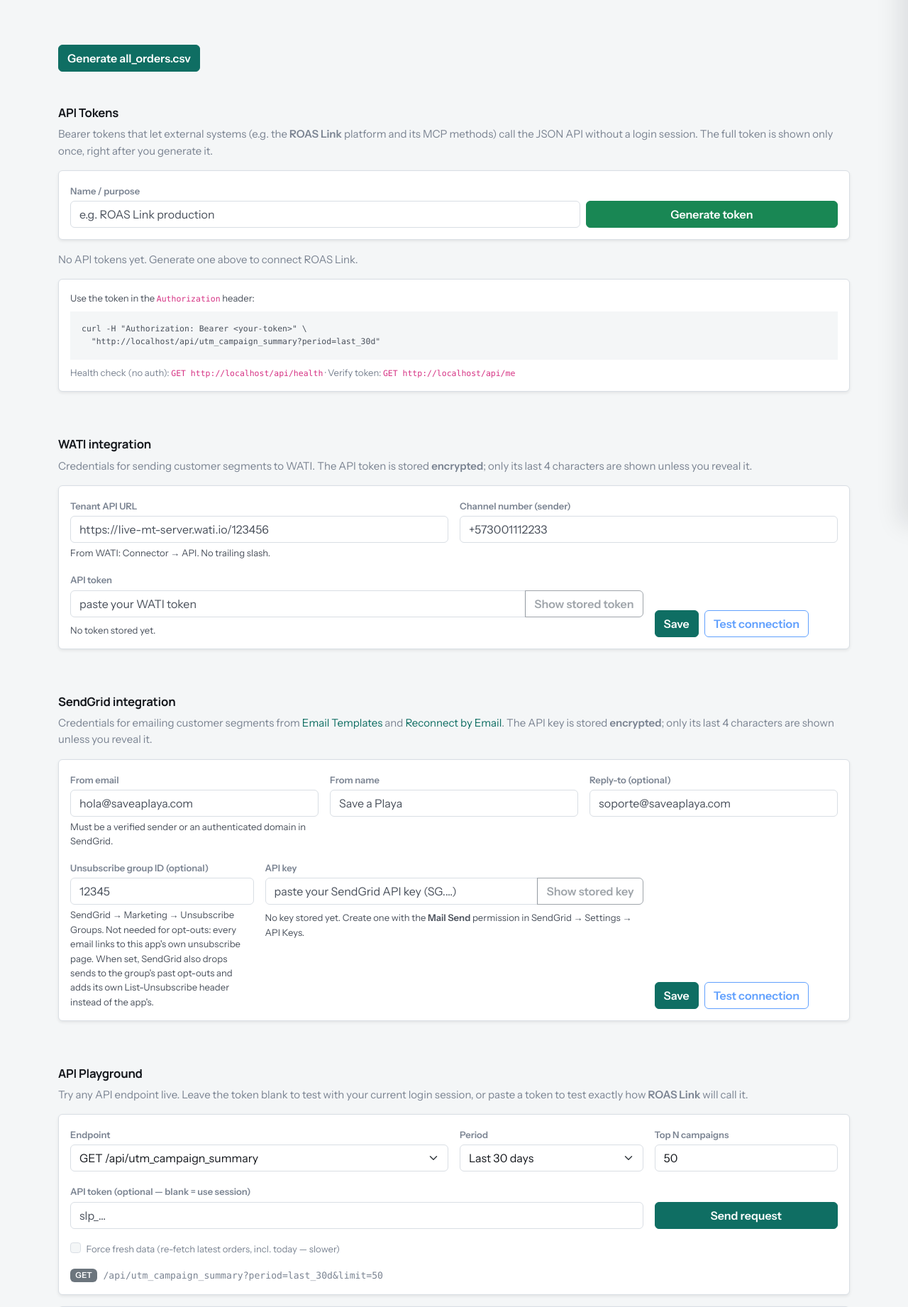
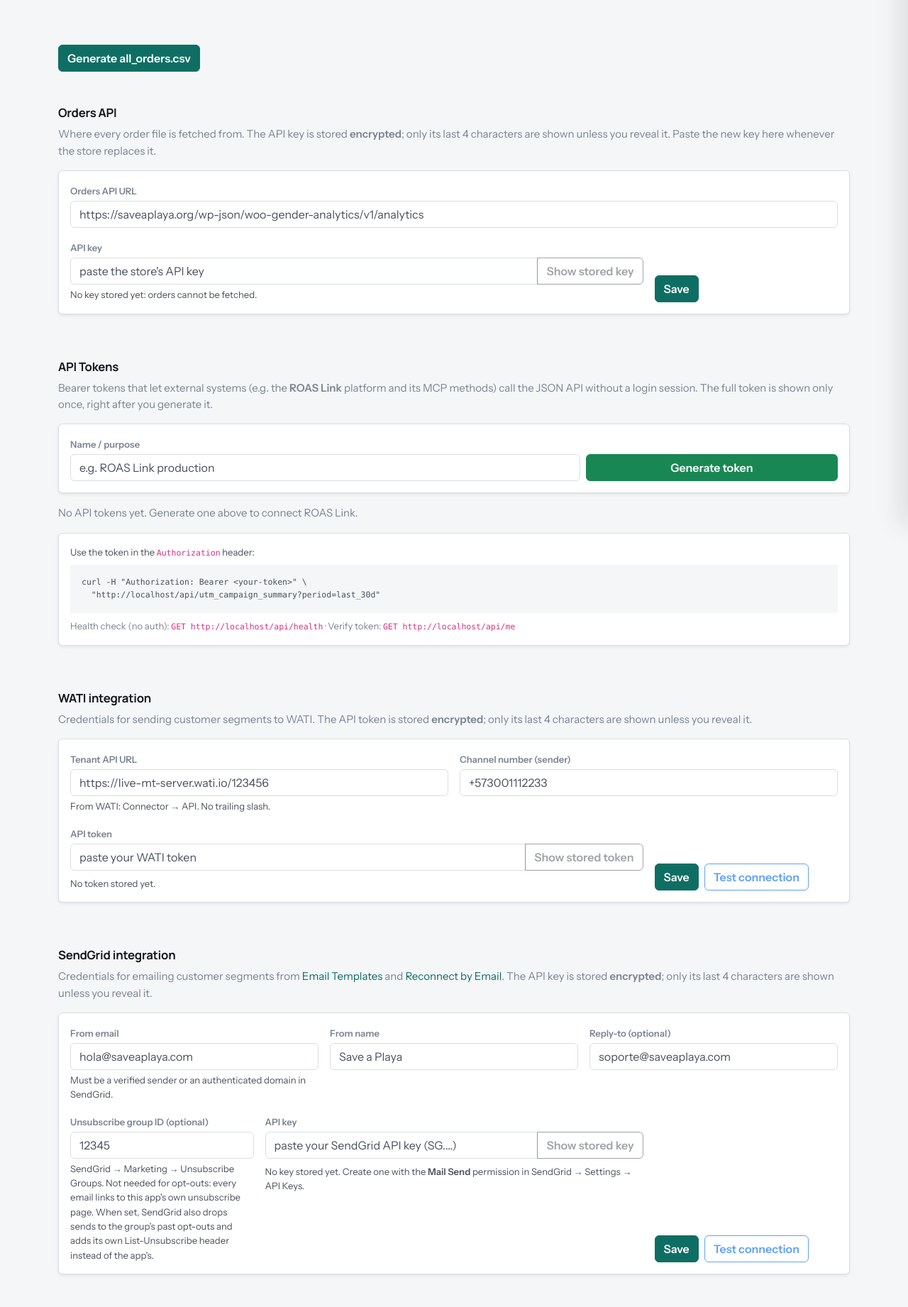
Before and after one commit to peterconsuegra/socratic-commerce, a Flask app: page /options in a window 1280 px wide. Shown: the part 60-1902 px from the top of the page at 71% size. Run offline with Flask 3, Linux system fonts and the light colour scheme; a user stored in the database is signed in; tables that the repository leaves empty hold one stand-in row (values such as "Sample post"); some libraries are stand-ins or nearby versions.

Commit message:
Store the orders API key encrypted, set from its own Settings card
The store's orders API key (options.api_key) was the one credential kept in
plain text, and the Settings page listed it for anyone logged in. It is now
stored like the WATI and SendGrid secrets: Fernet ciphertext under the key
from FLASK_KEY (or WATI_ENCRYPTION_KEY), read decrypted through
orders_api_config() by the sync and the date selector's fetch.

- Settings gains an "Orders API" card: the URL, the key masked to its last
  4 characters, "leave blank to keep", and a reveal button. Paste the new
  key there when the store replaces it.
- The generic options table shows encrypted rows masked, and the generic
  add/edit forms refuse them (a value typed there would be stored
  unencrypted and stop working). This covers the WATI and SendGrid rows too.
- Data migration b4e9d2a7c1f3 encrypts the key already stored when deploy
  runs `flask db upgrade`; a value that already decrypts is left alone, and
  the downgrade stores the plain value again.
- secrets.py exposes encrypt/decrypt for the migration.

Co-Authored-By: Claude Opus 5.5 <noreply@anthropic.com>

```diff
--- a/app/routes/common.py
+++ b/app/routes/common.py
@@ -11,6 +11,7 @@ from flask_login import current_user
 from app.models import ApiToken, Option
 from app import db
 from app.services.get_data import BOGOTA, fetch_orders_and_write_csv, orders_file_is_current
+from app.services.secrets import get_secret
 
 
 # How long a cached all_orders.csv is considered fresh for the in-app views
@@ -39,6 +40,18 @@ def _last_nightly_rebuild() -> float:
 def get_option_value(meta_key: str, default=None):
     row = Option.query.filter_by(meta_key=meta_key).first()
     return row.meta_value if row and row.meta_value is not None else default
+
+
+# The store's orders API: the URL is a plain option, the key a secret stored
+# encrypted (app/services/secrets.py), set on the Settings page. The key is
+# never in code: the store rotates it.
+ORDERS_URL_KEY = "orders_url"
+ORDERS_API_KEY_KEY = "api_key"
+
+
+def orders_api_config() -> tuple[str | None, str | None]:
+    """(orders API URL, decrypted API key); None for either when not set."""
+    return get_option_value(ORDERS_URL_KEY), get_secret(ORDERS_API_KEY_KEY)
 
 
 def external_url(endpoint: str, **values) -> str:
@@ -109,16 +122,13 @@ def build_orders_csv(
     end_date: str | None = None,
 ) -> str:
     """Fetch the orders into data/<file_name>: the whole history without dates."""
-    # The token is configuration (the options table), never code: it is
-    # replaced from time to time.
-    orders_url = get_option_value("orders_url")
-    api_key = get_option_value("api_key")
+    orders_url, api_key = orders_api_config()
 
     if not orders_url:
-        raise ValueError("Missing 'orders_url' in options table")
+        raise ValueError("The orders API URL is not set (Settings → Orders API).")
 
     if not api_key:
-        raise ValueError("Missing 'api_key' in options table")
+        raise ValueError("The orders API key is not set, or cannot be decrypted (Settings → Orders API).")
 
     ok, payload = fetch_orders_and_write_csv(
         orders_url=orders_url,
--- a/app/routes/options.py
+++ b/app/routes/options.py
@@ -15,6 +15,7 @@ from app.services.sendgrid import is_sendable_email, test_connection as sendgrid
 from app.services.wati import _is_dashboard_url, test_connection as wati_test_connection
 
 from . import main
+from .common import ORDERS_API_KEY_KEY, ORDERS_URL_KEY
 
 logger = logging.getLogger(__name__)
 
@@ -48,7 +49,13 @@ def list_options():
     return render_template(
         "options_list.html",
         options=options,
+        secret_keys=SECRET_OPTION_KEYS,
         tokens=tokens,
+        orders_api={
+            "configured": has_secret(ORDERS_API_KEY_KEY),
+            "key_masked": mask_secret(get_secret(ORDERS_API_KEY_KEY)),
+            "orders_url": get_option_value_raw(ORDERS_URL_KEY, ""),
+        },
         wati={
             "configured": has_secret(WATI_TOKEN_KEY),
             "token_masked": mask_secret(wati_token),
@@ -71,6 +78,11 @@ SENDGRID_FROM_NAME_KEY = "sendgrid_from_name"
 SENDGRID_REPLY_TO_KEY = "sendgrid_reply_to"
 SENDGRID_ASM_GROUP_KEY = "sendgrid_unsubscribe_group_id"
 
+# Options holding encrypted secrets. Each is set in its own section of the
+# page; the generic options table shows them masked and will not edit them,
+# since a value typed there would be stored unencrypted and stop working.
+SECRET_OPTION_KEYS = {ORDERS_API_KEY_KEY, WATI_TOKEN_KEY, SENDGRID_API_KEY_KEY}
+
 
 def get_option_value_raw(meta_key: str, default=""):
     row = Option.query.filter_by(meta_key=meta_key).first()
@@ -88,6 +100,40 @@ def _set_plain_option(meta_key: str, value: str):
         row.meta_value = value
     else:
         db.session.add(Option(meta_key=meta_key, meta_value=value))
+
+
+@main.route("/options/orders-api", methods=["POST"])
+@login_required
+def options_orders_api_save():
+    """
+    Save the store's orders API settings. The key is stored encrypted; an
+    empty key field keeps the stored one, so the URL can be edited without
+    re-pasting it. There is no remove button: without a key no order syncs.
+    """
+    orders_url = (request.form.get("orders_url", "") or "").strip()
+    if not orders_url.startswith(("https://", "http://")):
+        flash("The orders API URL must start with https://.", "danger")
+        return redirect(url_for("main.list_options"))
+    _set_plain_option(ORDERS_URL_KEY, orders_url)
+    db.session.commit()
+
+    api_key = (request.form.get("api_key", "") or "").strip()
+    if api_key:
+        set_secret(ORDERS_API_KEY_KEY, api_key)
+        flash("Orders API settings saved. The key is stored encrypted.", "success")
+    else:
+        flash("Orders API settings saved.", "success")
+    return redirect(url_for("main.list_options"))
+
+
+@main.route("/options/orders-api/reveal", methods=["POST"])
+@login_required
+def options_orders_api_reveal():
+    """Return the decrypted orders API key so the UI can show it on demand."""
+    api_key = get_secret(ORDERS_API_KEY_KEY)
+    if not api_key:
+        return jsonify({"status": "error", "message": "No API key stored."}), 404
+    return jsonify({"status": "success", "api_key": api_key}), 200
 
 
 @main.route("/options/wati", methods=["POST"])
@@ -314,6 +360,10 @@ def create_option():
             flash("Both meta key and meta value are required.", "danger")
             return redirect(url_for("main.create_option"))
 
+        if meta_key in SECRET_OPTION_KEYS:
+            flash(f"'{escape(meta_key)}' is stored encrypted: set it in its section of this page.", "danger")
+            return redirect(url_for("main.list_options"))
+
         existing_option = Option.query.filter_by(meta_key=meta_key).first()
 
         if existing_option:
@@ -340,6 +390,10 @@ def create_option():
 @login_required
 def edit_option(option_id):
     option = Option.query.get_or_404(option_id)
+
+    if option.meta_key in SECRET_OPTION_KEYS:
+        flash(f"'{escape(option.meta_key)}' is stored encrypted: change it in its section of this page.", "danger")
+        return redirect(url_for("main.list_options"))
 
     if request.method == "POST":
         meta_value = request.form.get("meta_value")
--- a/app/templates/options_list.html
+++ b/app/templates/options_list.html
@@ -18,6 +18,50 @@
                 <button type="submit" class="btn btn-primary">Generate all_orders.csv</button>
             </form>
 
+        </div>
+    </div>
+
+    <!-- The store's orders API (WooCommerce plugin "Second Order") -->
+    <div class="row mt-5">
+        <div class="col-md-12">
+            <h4>Orders API</h4>
+            <p class="text-muted mb-3">
+                Where every order file is fetched from. The API key is stored <strong>encrypted</strong>;
+                only its last 4 characters are shown unless you reveal it. Paste the new key here
+                whenever the store replaces it.
+            </p>
+
+            <div class="card shadow-sm mb-3">
+                <div class="card-body">
+                    <form method="POST" action="{{ url_for('main.options_orders_api_save') }}" class="row g-3">
+                        <div class="col-md-12">
+                            <label class="form-label small text-muted mb-1">Orders API URL</label>
+                            <input type="url" name="orders_url" class="form-control" required
+                                   value="{{ orders_api.orders_url }}"
+                                   placeholder="https://saveaplaya.org/wp-json/woo-gender-analytics/v1/analytics">
+                        </div>
+
+                        <div class="col-md-9">
+                            <label class="form-label small text-muted mb-1">API key</label>
+                            <div class="input-group">
+                                <input type="password" name="api_key" id="ordersApiKey" class="form-control"
+                                       autocomplete="new-password"
+                                       placeholder="{% if orders_api.configured %}{{ orders_api.key_masked }} — leave blank to keep{% else %}paste the store's API key{% endif %}">
+                                <button class="btn btn-outline-secondary" type="button" id="ordersApiRevealBtn"
+                                        {% if not orders_api.configured %}disabled{% endif %}>Show stored key</button>
+                            </div>
+                            <div class="form-text" id="ordersApiKeyHint">
+                                {% if orders_api.configured %}A key is stored ({{ orders_api.key_masked }}). Leave blank to keep it.
+                                {% else %}No key stored yet: orders cannot be fetched.{% endif %}
+                            </div>
+                        </div>
+
+                        <div class="col-md-3 d-flex align-items-end">
+                            <button type="submit" class="btn btn-primary">Save</button>
+                        </div>
+                    </form>
+                </div>
+            </div>
         </div>
     </div>
 
@@ -342,9 +386,14 @@
                     <tr>
                         <td>{{ option['id'] }}</td>
                         <td>{{ option['meta_key'] }}</td>
+                        {% if option['meta_key'] in secret_keys %}
+                        <td class="text-muted">•••••••• encrypted, set in its section above</td>
+                        <td>
+                        {% else %}
                         <td>{{ option['meta_value'] }}</td>
                         <td>
                             <a href="/options/{{ option['id'] }}/edit" class="btn btn-warning btn-sm">Edit</a>
+                        {% endif %}
                             <form action="/options/{{ option['id'] }}/delete" method="POST" class="d-inline delete-form">
                                 <button type="submit" class="btn btn-danger btn-sm delete-btn">Delete</button>
                             </form>
@@ -474,6 +523,37 @@
     } finally {
       btn.disabled = false; btn.textContent = original;
     }
+  });
+})();
+</script>
+
+<script>
+// Reveal the stored orders API key on demand (login-gated endpoint).
+(function () {
+  var btn = document.getElementById("ordersApiRevealBtn");
+  if (!btn) return;
+  btn.addEventListener("click", async function () {
+    var input = document.getElementById("ordersApiKey");
+    var hint = document.getElementById("ordersApiKeyHint");
+    if (input.dataset.revealed === "1") {          // hide again
+      input.type = "password"; input.value = "";
+      input.dataset.revealed = "0"; btn.textContent = "Show stored key";
+      return;
+    }
+    btn.disabled = true;
+    try {
+      var resp = await fetch("{{ url_for('main.options_orders_api_reveal') }}",
+                             { method: "POST", credentials: "same-origin" });
+      var data = await resp.json();
+      if (resp.ok && data.status === "success") {
+        input.type = "text"; input.value = data.api_key;
+        input.dataset.revealed = "1"; btn.textContent = "Hide";
+      } else {
+        hint.textContent = data.message || "Could not reveal the key.";
+      }
+    } catch (e) {
+      hint.textContent = "Could not reveal the key: " + e;
+    } finally { btn.disabled = false; }
   });
 })();
 </script>
```
Also changed, not shown: app/routes/data.py (+4 -8 lines), app/services/secrets.py (+19 -6 lines), migrations/versions/b4e9d2a7c1f3_encrypt_orders_api_key.py (added, +57 -0 lines), tests/test_orders_api_key.py (added, +145 -0 lines), tests/test_store_orders.py (+3 -1 lines).
